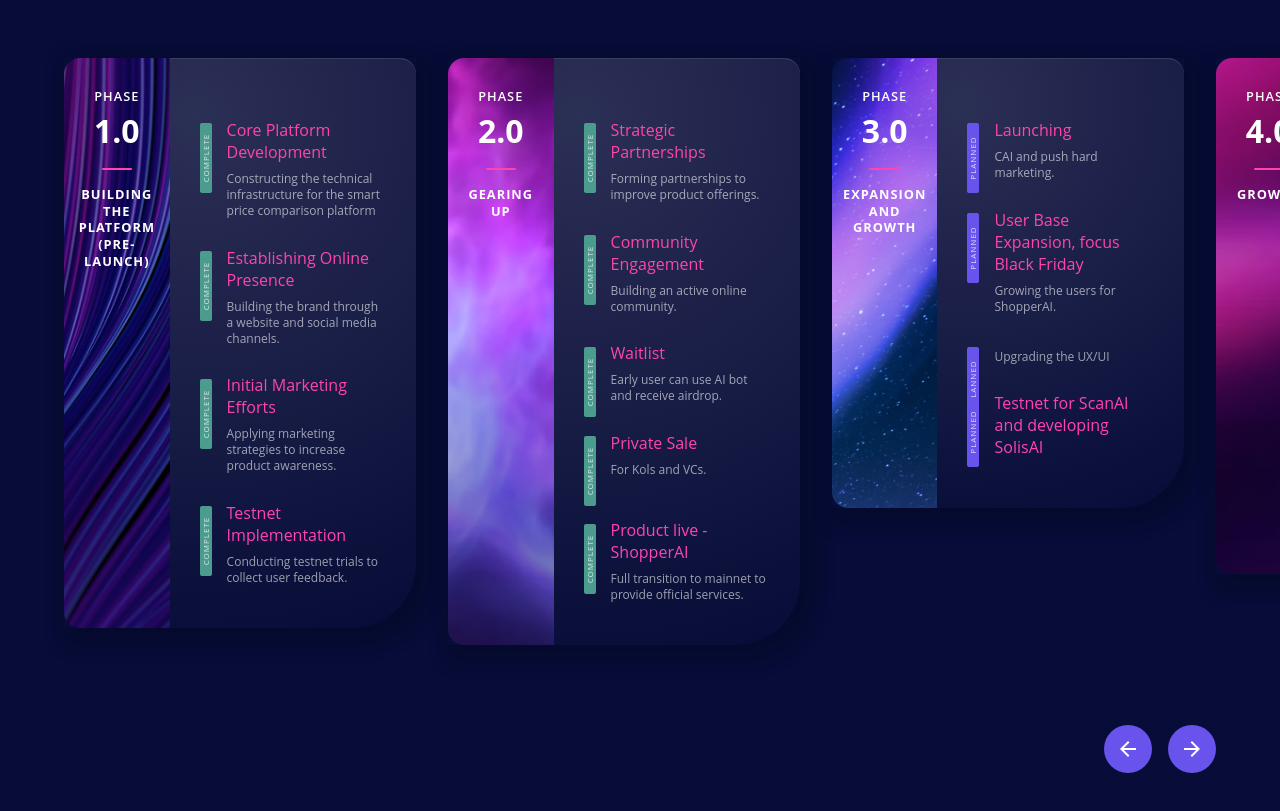
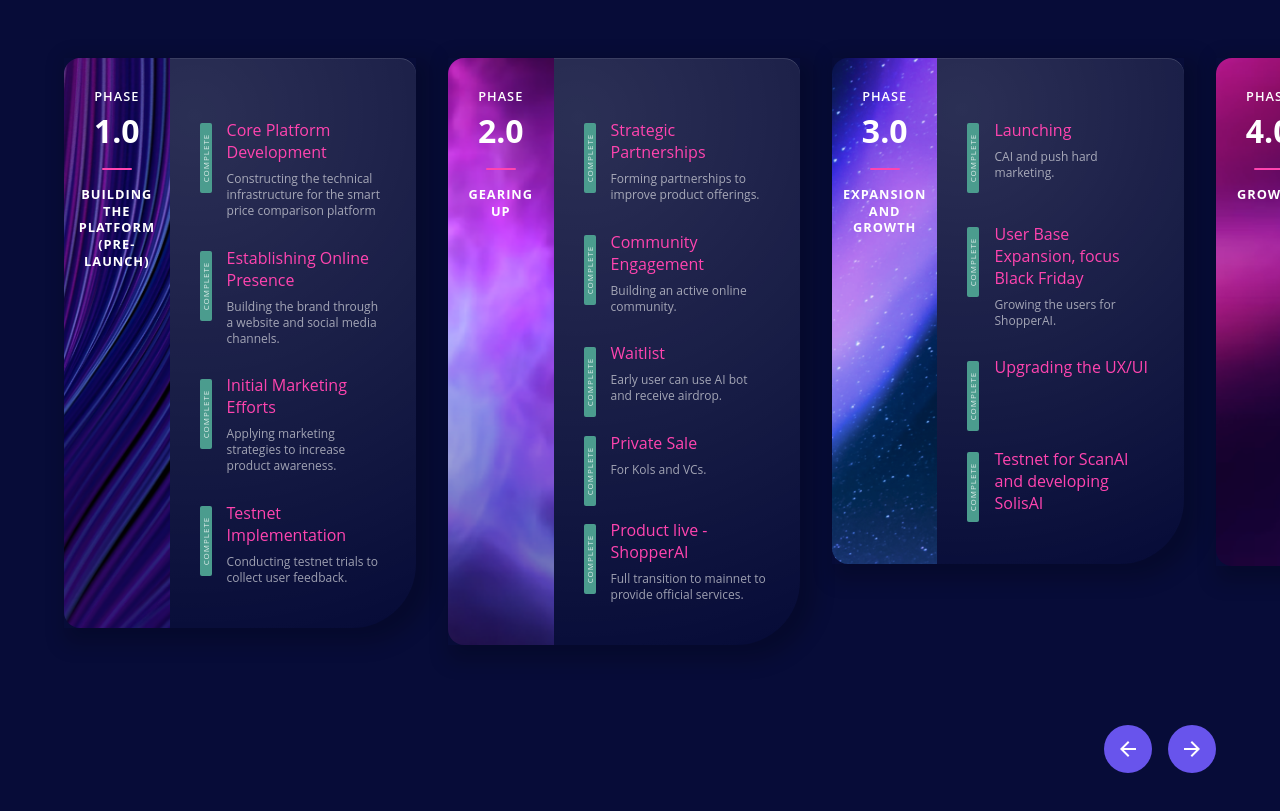
Before and after one commit to khankluan24/compare-ai, a Next.js app: page / in a window 1280 px wide. Shown: the part 4288-5099 px from the top of the page. Built offline with nearby package versions, Linux system fonts and the light colour scheme.

Commit message:
update menu transform

```diff
--- a/src/components/Roadmap.tsx
+++ b/src/components/Roadmap.tsx
@@ -432,22 +432,11 @@
                                   </div>
                                 </div>
                               </div>
-                              <div role='listitem' className='w-dyn-item margin-top-20' aria-hidden='true'>
+                              <div role='listitem' className='w-dyn-item margin-top-medium-cus' aria-hidden='true'>
                                 <div className='highlight-item' aria-hidden='true'>
                                   <div className='div-block-30' aria-hidden='true'>
                                     <div className='div-block-33' aria-hidden='true'>
-                                      <div
-                                        //   style='
-                                        //   transform: translate3d(0px, 0px, 0px)
-                                        //     scale3d(0.954811, 0.954811, 1)
-                                        //     rotateX(0deg) rotateY(0deg)
-                                        //     rotateZ(-90deg) skew(0deg, 0deg);
-                                        //   transform-style: preserve-3d;
-                                        //   opacity: 0.829957;
-                                        //   will-change: opacity, transform;
-                                        // '
-                                        className='timeline-badge in-progress w-condition-invisible'
-                                        aria-hidden='true'>
+                                      <div className='timeline-badge in-progress w-condition-invisible' aria-hidden='true'>
                                         In Progress
                                       </div>
                                       <div className='timeline-badge complete' aria-hidden='true'>
@@ -515,8 +504,8 @@
                                         className='timeline-badge in-progress w-condition-invisible'>
                                         In Progress
                                       </div>
-                                      <div className='timeline-badge complete w-condition-invisible'>Complete</div>
-                                      <div className='timeline-badge planned'>Planned</div>
+                                      <div className='timeline-badge complete'>Complete</div>
+                                      <div className='timeline-badge planned w-condition-invisible'>Planned</div>
                                     </div>
                                     <div className='div-block-34'>
                                       <div className='text-block-12'>Launching</div>
@@ -527,7 +516,7 @@
                                   </div>
                                 </div>
                               </div>
-                              <div role='listitem' className='w-dyn-item'>
+                              <div role='listitem' className='w-dyn-item margin-top-medium-cus'>
                                 <div className='highlight-item'>
                                   <div className='div-block-30'>
                                     <div className='div-block-33'>
@@ -544,8 +533,8 @@
                                         className='timeline-badge in-progress w-condition-invisible'>
                                         In Progress
                                       </div>
-                                      <div className='timeline-badge complete w-condition-invisible'>Complete</div>
-                                      <div className='timeline-badge planned'>Planned</div>
+                                      <div className='timeline-badge complete'>Complete</div>
+                                      <div className='timeline-badge planned  w-condition-invisible'>Planned</div>
                                     </div>
                                     <div className='div-block-34'>
                                       <div className='text-block-12'>User Base Expansion, focus Black Friday</div>
@@ -573,19 +562,19 @@
                                         className='timeline-badge in-progress w-condition-invisible'>
                                         In Progress
                                       </div>
-                                      <div className='timeline-badge complete w-condition-invisible'>Complete</div>
-                                      <div className='timeline-badge planned'>Planned</div>
+                                      <div className='timeline-badge complete'>Complete</div>
+                                      <div className='timeline-badge planned w-condition-invisible'>Planned</div>
                                     </div>
                                     <div className='div-block-34'>
-                                      <div className='text-block-12'></div>
+                                      <div className='text-block-12'>Upgrading the UX/UI</div>
                                       <div className='paragraph-2 w-richtext'>
-                                        <p className=''>Upgrading the UX/UI </p>
+                                        <p className=''> </p>
                                       </div>
                                     </div>
                                   </div>
                                 </div>
                               </div>
-                              <div role='listitem' className='w-dyn-item margin-top-medium'>
+                              <div role='listitem' className='w-dyn-item margin-top-large-cus'>
                                 <div className='highlight-item'>
                                   <div className='div-block-30'>
                                     <div className='div-block-33'>
@@ -602,8 +591,8 @@
                                         className='timeline-badge in-progress w-condition-invisible'>
                                         In Progress
                                       </div>
-                                      <div className='timeline-badge complete w-condition-invisible'>Complete</div>
-                                      <div className='timeline-badge planned'>Planned</div>
+                                      <div className='timeline-badge complete'>Complete</div>
+                                      <div className='timeline-badge planned  w-condition-invisible'>Planned</div>
                                     </div>
                                     <div className='div-block-34'>
                                       <div className='text-block-12'>Testnet for ScanAI and developing SolisAI</div>
@@ -664,11 +653,11 @@
                                         //   opacity: 0.829957;
                                         //   will-change: opacity, transform;
                                         // '
-                                        className='timeline-badge in-progress'
+                                        className='timeline-badge in-progress  w-condition-invisible'
                                         aria-hidden='true'>
                                         In Progress
                                       </div>
-                                      <div className='timeline-badge complete w-condition-invisible' aria-hidden='true'>
+                                      <div className='timeline-badge complete' aria-hidden='true'>
                                         Complete
                                       </div>
                                       <div className='timeline-badge planned w-condition-invisible' aria-hidden='true'>
@@ -680,7 +669,7 @@
                                         Launching ScanAI and run huge marketing
                                       </div>
                                       <div className='paragraph-2 w-richtext' aria-hidden='true'>
-                                        <p className='margin-bottom-medium'> </p>
+                                        <p className='margin-bottom-medium'></p>
                                       </div>
                                     </div>
                                   </div>
@@ -704,10 +693,10 @@
                                         aria-hidden='true'>
                                         In Progress
                                       </div>
-                                      <div className='timeline-badge complete w-condition-invisible' aria-hidden='true'>
+                                      <div className='timeline-badge complete ' aria-hidden='true'>
                                         Complete
                                       </div>
-                                      <div className='timeline-badge planned' aria-hidden='true'>
+                                      <div className='timeline-badge planned w-condition-invisible' aria-hidden='true'>
                                         Planned
                                       </div>
                                     </div>
@@ -722,7 +711,7 @@
                                   </div>
                                 </div>
                               </div>
-                              <div role='listitem' className='w-dyn-item' aria-hidden='true'>
+                              <div role='listitem' className='w-dyn-item margin-top-medium-cus' aria-hidden='true'>
                                 <div className='highlight-item' aria-hidden='true'>
                                   <div className='div-block-30' aria-hidden='true'>
                                     <div className='div-block-33' aria-hidden='true'>
@@ -740,10 +729,10 @@
                                         aria-hidden='true'>
                                         In Progress
                                       </div>
-                                      <div className='timeline-badge complete w-condition-invisible' aria-hidden='true'>
+                                      <div className='timeline-badge complete' aria-hidden='true'>
                                         Complete
                                       </div>
-                                      <div className='timeline-badge planned' aria-hidden='true'>
+                                      <div className='timeline-badge planned  w-condition-invisible' aria-hidden='true'>
                                         Planned
                                       </div>
                                     </div>
@@ -776,10 +765,10 @@
                                         aria-hidden='true'>
                                         In Progress
                                       </div>
-                                      <div className='timeline-badge complete w-condition-invisible' aria-hidden='true'>
+                                      <div className='timeline-badge complete' aria-hidden='true'>
                                         Complete
                                       </div>
-                                      <div className='timeline-badge planned' aria-hidden='true'>
+                                      <div className='timeline-badge planned  w-condition-invisible' aria-hidden='true'>
                                         Planned
                                       </div>
                                     </div>
@@ -788,7 +777,7 @@
                                         Focus to build Eva Assistant
                                       </div>
                                       <div className='paragraph-2 w-richtext' aria-hidden='true'>
-                                        <p className='margin-bottom-medium'> </p>
+                                        <p> </p>
                                       </div>
                                     </div>
                                   </div>
```
Also changed, not shown: src/components/Menu.tsx (+23 -6 lines), src/styles/components/Menu.ts (+5 -6 lines), src/styles/custom.css.
